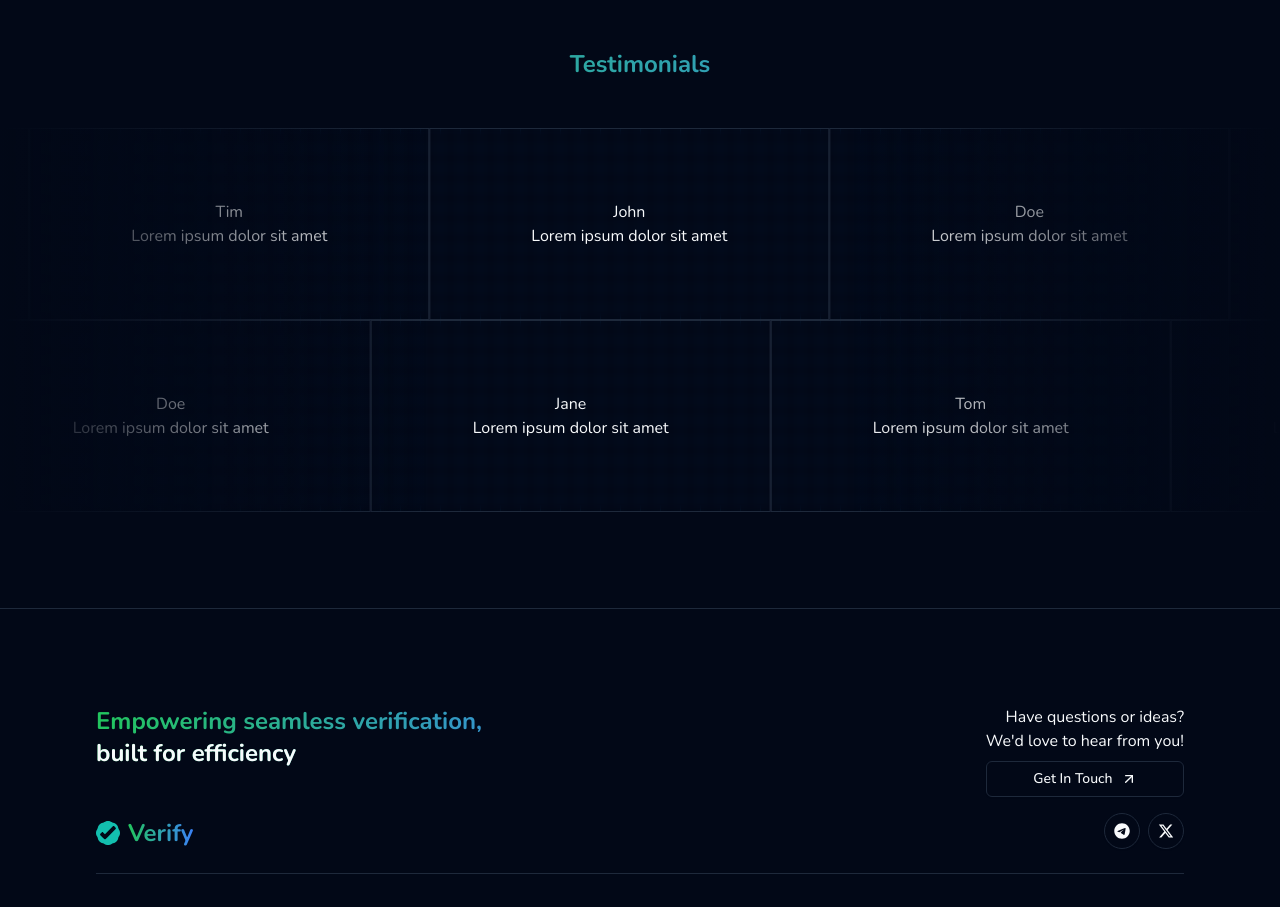
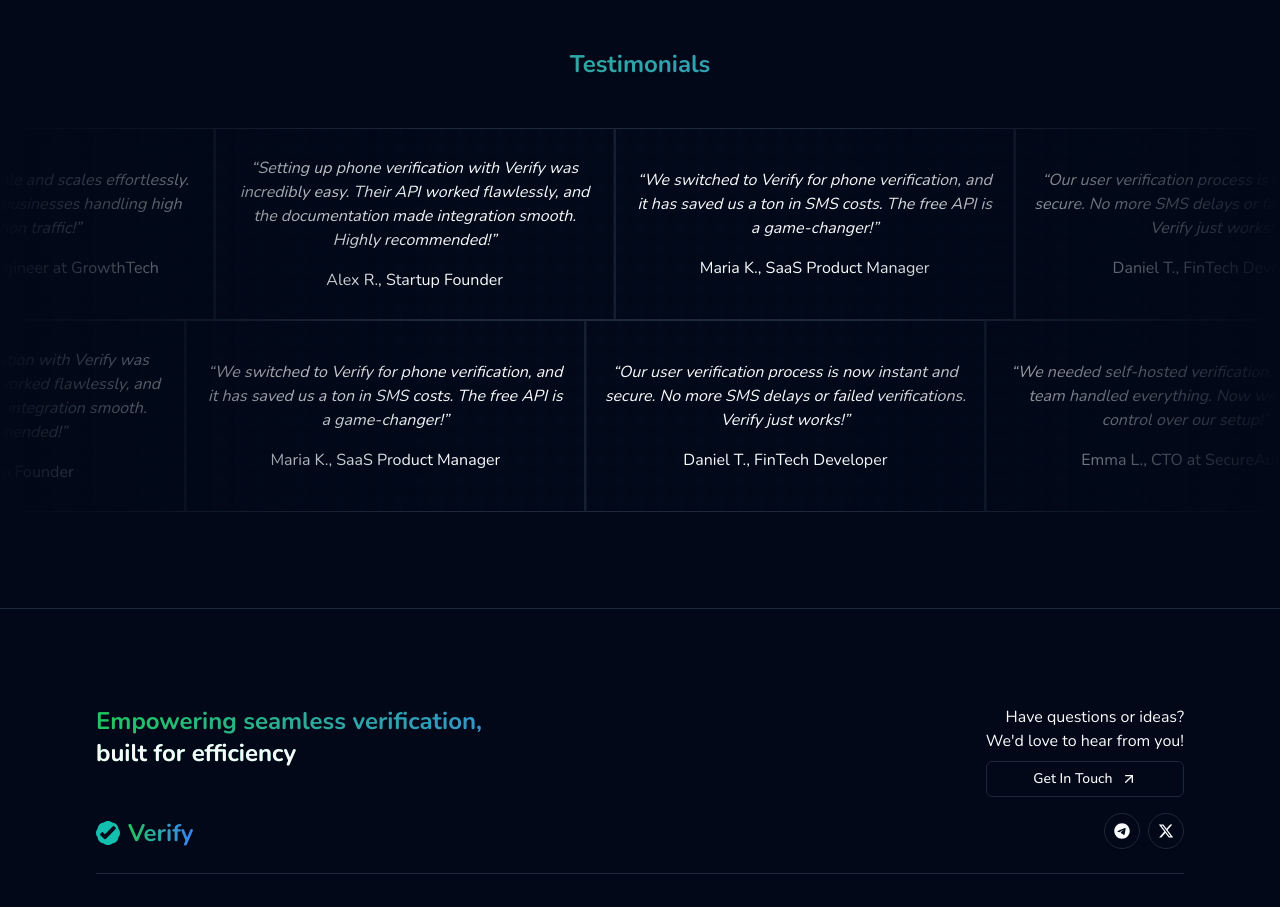
Before and after one commit to TheRealYT/otp, a React (Vite) app: page / in a window 1280 px wide. Shown: the part 3408-4315 px from the top of the page. Built offline with nearby package versions, Linux system fonts and the light colour scheme.

Commit message:
finish testimony

```diff
--- a/src/pages/home/TestimonySection.tsx
+++ b/src/pages/home/TestimonySection.tsx
@@ -2,31 +2,31 @@ import InfiniteScrolling from '@/pages/home/InfiniteScrolling.tsx';
 
 const testimonials = [
     {
-        name: 'John',
-        content: 'Lorem ipsum dolor sit amet',
+        name: 'Alex R., Startup Founder',
+        content: 'Setting up phone verification with Verify was incredibly easy. Their API worked flawlessly, and the documentation made integration smooth. Highly recommended!',
     },
     {
-        name: 'Doe',
-        content: 'Lorem ipsum dolor sit amet',
+        name: 'Maria K., SaaS Product Manager',
+        content: 'We switched to Verify for phone verification, and it has saved us a ton in SMS costs. The free API is a game-changer!',
     },
     {
-        name: 'Jane',
-        content: 'Lorem ipsum dolor sit amet',
+        name: 'Daniel T., FinTech Developer',
+        content: 'Our user verification process is now instant and secure. No more SMS delays or failed verifications. Verify just works!',
     },
     {
-        name: 'Tom',
-        content: 'Lorem ipsum dolor sit amet',
+        name: 'Emma L., CTO at SecureAuth',
+        content: 'We needed self-hosted verification, and Verify’s team handled everything. Now we have full control over our setup!',
     },
     {
-        name: 'Tim',
-        content: 'Lorem ipsum dolor sit amet',
+        name: 'James W., Lead Engineer at GrowthTech',
+        content: 'The API is super flexible and scales effortlessly. The best solution for businesses handling high verification traffic!',
     },
 ];
 
 const items = testimonials.map(t => (
-    <div className="flex flex-col justify-center items-center border h-48">
+    <div className="flex flex-col justify-center items-center text-center border h-48 gap-y-4">
+        <q className="px-4 italic">{t.content}</q>
         <p>{t.name}</p>
-        <p>{t.content}</p>
     </div>
 ));
 
@@ -53,7 +53,7 @@ export default function TestimonySection() {
 
                 <div className="-z-10 backdrop-blur-[4px] absolute size-full left-0 top-0"/>
                 <div className="-z-20 bg-pattern opacity-10 absolute size-full left-0 top-0"/>
-                <InfiniteScrolling className="group-hover:paused" items={items} visibleItems={visibleItems} time="30s"/>
+                <InfiniteScrolling className="group-hover:paused" items={items} visibleItems={visibleItems} time="60s"/>
             </div>
 
             <div className="relative group">
@@ -61,7 +61,7 @@ export default function TestimonySection() {
 
                 <div className="-z-10 backdrop-blur-[4px] absolute size-full left-0 top-0"/>
                 <div className="-z-20 bg-pattern opacity-10 absolute size-full left-0 top-0"/>
-                <InfiniteScrolling className="group-hover:paused" items={items} visibleItems={visibleItems} time="30s" reverse={true}/>
+                <InfiniteScrolling className="group-hover:paused" items={items} visibleItems={visibleItems} time="60s" reverse={true}/>
             </div>
         </section>
     );
```
